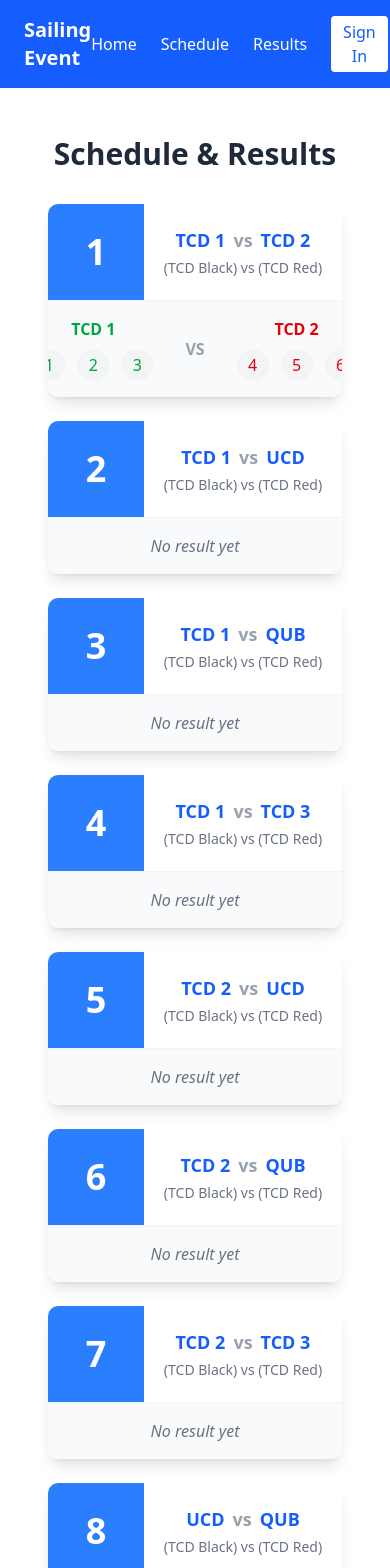
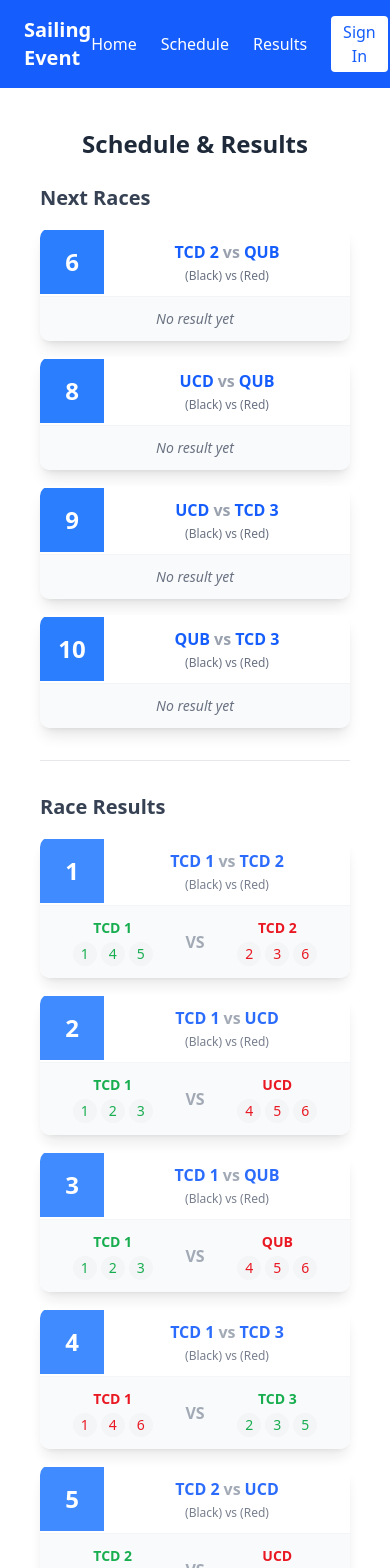
Before and after one commit to bolgerru/sailing-event, a Next.js app: page /schedule in a window 390 px wide. Shown: the top 1568 px of the page. Built offline with nearby package versions, Linux system fonts and the light colour scheme; no server answers.

Commit message:
mobile friendly

```diff
--- a/app/admin/[[...rest]]/AdminResultsForm.tsx
+++ b/app/admin/[[...rest]]/AdminResultsForm.tsx
@@ -21,16 +21,17 @@
 
 export default function AdminResultsForm({ races: initialRaces }: { races: Race[] }) {
   const [races, setRaces] = useState<Race[]>(initialRaces);
-  const [formData, setFormData] = useState<{ [key: number]: number[] }>({});
+  const [formData, setFormData] = useState<{ [key: number]: (number | '')[] }>({});
   const [teamInput, setTeamInput] = useState<string>('');
   const [showTeamInput, setShowTeamInput] = useState(false);
   const [boatSets, setBoatSets] = useState<BoatSet[]>([]);
 
   useEffect(() => {
-    // Load initial form data
-    const initialData: { [key: number]: number[] } = {};
+    // Load initial form data - set empty strings instead of zeros
+    const initialData: { [key: number]: (number | '')[] } = {};
     initialRaces.forEach((race) => {
-      initialData[race.raceNumber] = race.result || Array(6).fill(0);
+      // Use race.result if it exists, otherwise use array of empty strings
+      initialData[race.raceNumber] = race.result || Array(6).fill('');
     });
     setFormData(initialData);
 
@@ -59,9 +60,9 @@
       if (response.ok) {
         const freshRaces = await response.json();
         setRaces(freshRaces);
-        const updatedData: { [key: number]: number[] } = {};
+        const updatedData: { [key: number]: (number | '')[] } = {};
         freshRaces.forEach((race: Race) => {
-          updatedData[race.raceNumber] = race.result || Array(6).fill(0);
+          updatedData[race.raceNumber] = race.result || Array(6).fill('');
         });
         setFormData(updatedData);
       } else {
@@ -72,9 +73,9 @@
     }
   };
 
-  const determineWinner = (race: Race, result: number[]): string => {
-    const teamABoats = result.slice(0, 3);
-    const teamBBoats = result.slice(3, 6);
+  const determineWinner = (race: Race, result: (number | '')[]): string => {
+    const teamABoats = result.slice(0, 3).map(v => typeof v === 'number' ? v : 0);
+    const teamBBoats = result.slice(3, 6).map(v => typeof v === 'number' ? v : 0);
     const sumA = teamABoats.reduce((a, b) => a + b, 0);
     const sumB = teamBBoats.reduce((a, b) => a + b, 0);
 
@@ -86,9 +87,9 @@
   };
 
   const handleChange = (raceNumber: number, index: number, value: number) => {
-    const current = formData[raceNumber] || Array(6).fill(0);
+    const current = formData[raceNumber] || Array(6).fill('');  // Changed from fill(0) to fill('')
     const updated = [...current];
-    updated[index] = value;
+    updated[index] = value || '';  // Use empty string if value is 0 or empty
     setFormData({ ...formData, [raceNumber]: updated });
   };
 
@@ -97,7 +98,9 @@
     if (
       result &&
       result.length === 6 &&
-      result.every((pos) => typeof pos === 'number' && pos >= 1)
+      result.every((pos): pos is number =>
+        typeof pos === 'number' && pos >= 1
+      )
     ) {
       const race = races.find((r) => r.raceNumber === raceNumber);
       if (!race) return alert('Race not found');
@@ -129,7 +132,8 @@
   };
 
   const handleClear = async (raceNumber: number) => {
-    setFormData({ ...formData, [raceNumber]: Array(6).fill(0) });
+    // Set to empty strings instead of zeros
+    setFormData({ ...formData, [raceNumber]: Array(6).fill('') });
 
     const res = await fetch('/api/results', {
       method: 'POST',
@@ -212,6 +216,18 @@
     await fetchRaces();
   };
 
+  // Helper function to determine if team is winning (add this before the return statement)
+  const getTeamScore = (positions: (number | '')[], startIndex: number) => {
+    return positions
+      ?.slice(startIndex, startIndex + 3)
+      .reduce<number>((sum, pos) => {
+        if (typeof pos === 'number') {
+          return sum + pos;
+        }
+        return sum;
+      }, 0);
+  };
+
   return (
     <div className="space-y-6">
       <div className="flex flex-col gap-4 mb-6">
@@ -284,81 +300,151 @@
 
       {races.map((race) => {
         const result = formData[race.raceNumber];
-        const winner = result && result.every((n) => n >= 1)
-          ? determineWinner(race, result)
-          : null;
+        const teamAScore = getTeamScore(result, 0);
+        const teamBScore = getTeamScore(result, 3);
+        const isTeamAWinning = teamAScore < teamBScore;
+        const isTeamBWinning = teamBScore < teamAScore;
+        const winner = result && result.every((n) =>
+          typeof n === 'number' && n >= 1
+        ) ? determineWinner(race, result) : null;
 
         return (
-          <div key={race.raceNumber} className="p-4 bg-white border rounded-md">
-            <div className="mb-4">
-              <h2 className="text-lg font-semibold">
+          <div key={race.raceNumber} className="p-3 bg-white border rounded-md">
+            <div className="mb-3">
+              <h2 className="text-base md:text-lg font-semibold">
                 Race {race.raceNumber}: {race.teamA} vs {race.teamB}
               </h2>
-              <div className="text-sm text-gray-600 mt-1">
+              <div className="text-xs md:text-sm text-gray-600 mt-1">
                 Boats: {race.boats?.[`set-1-team1`]} vs {race.boats?.[`set-1-team2`]}
               </div>
             </div>
 
             {winner && (
-              <div className="mb-4 text-green-700 font-semibold">
+              <div className="mb-3 text-green-700 font-semibold text-sm md:text-base">
                 Winner: {winner}
               </div>
             )}
 
-            <div className="grid grid-cols-2 gap-8 mb-4">
+            <div className="space-y-4 md:grid md:grid-cols-2 md:gap-4 md:space-y-0">
               {/* Team A Boats */}
               <div className="space-y-2">
-                <h3 className="font-medium text-blue-600">{race.teamA}</h3>
-                <div className="space-y-2 bg-blue-50 p-3 rounded-md">
-                  {[...Array(3)].map((_, i) => (
-                    <div key={i} className="flex items-center gap-2">
-                      <label className="text-sm w-16">Boat {i + 1}</label>
-                      <input
-                        type="number"
-                        min={0}
-                        value={formData[race.raceNumber]?.[i] ?? ''}
-                        onChange={(e) =>
-                          handleChange(race.raceNumber, i, Number(e.target.value))
-                        }
-                        className="w-full border rounded px-2 py-1"
-                      />
-                    </div>
-                  ))}
+                <h3 className={`font-medium text-sm md:text-base ${
+                  isTeamAWinning ? 'text-green-600' : 'text-red-600'
+                }`}>{race.teamA}</h3>
+                <div className={`space-y-4 p-3 rounded-md ${
+                  isTeamAWinning ? 'bg-green-50' : 'bg-red-50'
+                }`}>
+                  <div className="bg-white shadow-sm p-2 rounded-md">
+                    {[...Array(3)].map((_, i) => (
+                      <div key={i} className="space-y-2 mb-2 last:mb-0">
+                        <div className="flex justify-between text-xs">
+                          <label>Boat {i + 1}</label>
+                          <span className="font-medium">
+                            {formData[race.raceNumber]?.[i] || '-'}
+                          </span>
+                        </div>
+                        <div className="flex gap-1">
+                          {[1, 2, 3, 4, 5, 6].map((num) => (
+                            <button
+                              key={num}
+                              onClick={() => handleChange(race.raceNumber, i, num)}
+                              className={`flex-1 h-8 text-sm rounded border ${
+                                formData[race.raceNumber]?.[i] === num
+                                  ? 'bg-blue-600 border-blue-700 text-white'
+                                  : 'bg-white border-blue-300 text-blue-600 hover:bg-blue-50'
+                              }`}
+                              style={{
+                                WebkitTapHighlightColor: 'transparent'
+                              }}
+                            >
+                              {num}
+                            </button>
+                          ))}
+                          <input
+                            type="number"
+                            min={1}
+                            value={formData[race.raceNumber]?.[i] || ''}
+                            onChange={(e) => {
+                              const value = parseInt(e.target.value);
+                              if (!isNaN(value)) {
+                                handleChange(race.raceNumber, i, value);
+                              }
+                            }}
+                            className="w-14 h-8 text-sm border rounded text-center"
+                            placeholder="..."
+                          />
+                        </div>
+                      </div>
+                    ))}
+                  </div>
                 </div>
               </div>
 
               {/* Team B Boats */}
               <div className="space-y-2">
-                <h3 className="font-medium text-red-600">{race.teamB}</h3>
-                <div className="space-y-2 bg-red-50 p-3 rounded-md">
-                  {[...Array(3)].map((_, i) => (
-                    <div key={i} className="flex items-center gap-2">
-                      <label className="text-sm w-16">Boat {i + 1}</label>
-                      <input
-                        type="number"
-                        min={0}
-                        value={formData[race.raceNumber]?.[i + 3] ?? ''}
-                        onChange={(e) =>
-                          handleChange(race.raceNumber, i + 3, Number(e.target.value))
-                        }
-                        className="w-full border rounded px-2 py-1"
-                      />
-                    </div>
-                  ))}
+                <h3 className={`font-medium text-sm md:text-base ${
+                  isTeamBWinning ? 'text-green-600' : 'text-red-600'
+                }`}>{race.teamB}</h3>
+                <div className={`space-y-4 p-3 rounded-md ${
+                  isTeamBWinning ? 'bg-green-50' : 'bg-red-50'
+                }`}>
+                  <div className="bg-white p-2 rounded-md">
+                    {[...Array(3)].map((_, i) => (
+                      <div key={i} className="space-y-2 mb-2 last:mb-0">
+                        <div className="flex justify-between text-xs">
+                          <label>Boat {i + 1}</label>
+                          <span className="font-medium">
+                            {formData[race.raceNumber]?.[i + 3] || '-'}
+                          </span>
+                        </div>
+                        <div className="flex gap-1">
+                          {[1, 2, 3, 4, 5, 6].map((num) => (
+                            <button
+                              key={num}
+                              onClick={() => handleChange(race.raceNumber, i + 3, num)}
+                              className={`flex-1 h-8 text-sm rounded border ${
+                                formData[race.raceNumber]?.[i + 3] === num
+                                  ? 'bg-blue-600 border-blue-700 text-white'
+                                  : 'bg-white border-blue-300 text-blue-600 hover:bg-blue-50'
+                              }`}
+                              style={{
+                                WebkitTapHighlightColor: 'transparent'
+                              }}
+                            >
+                              {num}
+                            </button>
+                          ))}
+                          <input
+                            type="number"
+                            min={1}
+                            value={formData[race.raceNumber]?.[i + 3] || ''}
+                            onChange={(e) => {
+                              const value = parseInt(e.target.value);
+                              if (!isNaN(value)) {
+                                handleChange(race.raceNumber, i + 3, value);
+                              }
+                            }}
+                            className="w-14 h-8 text-sm border rounded text-center"
+                            placeholder="..."
+                          />
+                        </div>
+                      </div>
+                    ))}
+                  </div>
                 </div>
               </div>
             </div>
 
-            <div className="flex gap-4">
+            <div className="flex gap-2 mt-4">
               <button
                 onClick={() => handleSubmit(race.raceNumber)}
-                className="bg-blue-600 text-white px-4 py-2 rounded hover:bg-blue-700"
+                className="flex-1 bg-blue-600 text-white px-4 py-2 rounded text-sm md:text-base hover:bg-blue-700"
               >
                 Save Result
               </button>
               <button
                 onClick={() => handleClear(race.raceNumber)}
-                className="bg-gray-500 text-white px-4 py-2 rounded hover:bg-gray-600"
+                className="flex-1 bg-gray-500 text-white px-4 py-2 rounded text-sm md:text-base hover:bg-gray-600"
               >
                 Clear Results
               </button>
--- a/app/schedule/page.tsx
+++ b/app/schedule/page.tsx
@@ -45,9 +45,13 @@
 export default async function SchedulePage() {
   const races = await getRaces();
 
+  // Separate races into upcoming and completed
+  const completedRaces = races.filter(race => isValidResult(race.result));
+  const upcomingRaces = races.filter(race => !isValidResult(race.result));
+
   return (
-    <div className="max-w-4xl mx-auto p-6 space-y-8">
-      <h1 className="text-3xl font-bold text-center mb-8 text-gray-800">
+    <div className="max-w-4xl mx-auto p-4 space-y-8">
+      <h1 className="text-2xl md:text-3xl font-bold text-center mb-6 text-gray-800">
         Schedule & Results
       </h1>
 
@@ -55,51 +59,95 @@
         <p className="text-center text-gray-500">No races scheduled yet.</p>
       )}
 
-      <div className="grid gap-6">
-        {races.map((race) => (
+      {/* Upcoming Races Section */}
+      {upcomingRaces.length > 0 && (
+        <div className="space-y-4">
+          <h2 className="text-xl font-semibold text-gray-700">Next Races</h2>
+          <div className="grid gap-4">
+            {upcomingRaces.map((race) => (
               <div
                 key={race.raceNumber}
                 className="bg-white shadow-lg rounded-lg overflow-hidden hover:shadow-xl transition-shadow"
               >
                 <div className="flex items-center border-b border-gray-100">
-              <div className="w-24 h-24 flex items-center justify-center bg-blue-500 text-white">
-                <span className="text-4xl font-bold">
+                  <div className="w-16 md:w-24 h-16 md:h-24 flex items-center justify-center bg-blue-500 text-white">
+                    <span className="text-2xl md:text-4xl font-bold">
                       {race.raceNumber}
                     </span>
                   </div>
 
-              <div className="flex-1 p-4">
-                <div className="text-lg font-semibold text-center">
+                  <div className="flex-1 p-3">
+                    <div className="text-base md:text-lg font-semibold text-center">
                       <span className="text-blue-600">{race.teamA}</span>
-                  <span className="mx-2 text-gray-400">vs</span>
+                      <span className="mx-1 md:mx-2 text-gray-400">vs</span>
                       <span className="text-blue-600">{race.teamB}</span>
                     </div>
-                <div className="text-sm text-gray-500 text-center mt-1">
+                    <div className="text-xs md:text-sm text-gray-500 text-center mt-1">
                       ({race.boats.teamA}) vs ({race.boats.teamB})
                     </div>
                   </div>
                 </div>
 
-            <div className="p-4 bg-gray-50">
+                <div className="p-3 bg-gray-50">
+                  <p className="text-center text-gray-500 italic text-sm">
+                    No result yet
+                  </p>
+                </div>
+              </div>
+            ))}
+          </div>
+        </div>
+      )}
+
+      {/* Completed Races Section */}
+      {completedRaces.length > 0 && (
+        <div className="space-y-4 mt-8 pt-8 border-t border-gray-200">
+          <h2 className="text-xl font-semibold text-gray-700">Race Results</h2>
+          <div className="grid gap-4">
+            {completedRaces.map((race) => (
+              <div
+                key={race.raceNumber}
+                className="bg-white shadow-lg rounded-lg overflow-hidden hover:shadow-xl transition-shadow opacity-90"
+              >
+                <div className="flex items-center border-b border-gray-100">
+                  <div className="w-16 md:w-24 h-16 md:h-24 flex items-center justify-center bg-blue-500 text-white">
+                    <span className="text-2xl md:text-4xl font-bold">
+                      {race.raceNumber}
+                    </span>
+                  </div>
+
+                  <div className="flex-1 p-3">
+                    <div className="text-base md:text-lg font-semibold text-center">
+                      <span className="text-blue-600">{race.teamA}</span>
+                      <span className="mx-1 md:mx-2 text-gray-400">vs</span>
+                      <span className="text-blue-600">{race.teamB}</span>
+                    </div>
+                    <div className="text-xs md:text-sm text-gray-500 text-center mt-1">
+                      ({race.boats.teamA}) vs ({race.boats.teamB})
+                    </div>
+                  </div>
+                </div>
+
+                <div className="p-3 bg-gray-50">
                   {isValidResult(race.result) ? (
-                <div className="text-center space-y-3">
-                  <div className="flex justify-center items-center gap-8">
+                    <div className="text-center space-y-2">
+                      <div className="flex justify-center items-center gap-2 md:gap-8">
                         <div className={`flex-1 ${getWinner(race.result, race.teamA, race.teamB) === race.teamA ? 'text-green-600' : 'text-red-600'}`}>
-                      <p className="font-semibold mb-2">{race.teamA}</p>
-                      <div className="flex justify-center gap-3">
+                          <p className="font-semibold mb-1 text-sm md:text-base">{race.teamA}</p>
+                          <div className="flex justify-center gap-1 md:gap-3">
                             {race.result!.slice(0, 3).map((pos, i) => (
-                          <span key={i} className="bg-gray-100 rounded-full w-8 h-8 flex items-center justify-center">
+                              <span key={i} className="bg-gray-100 rounded-full w-6 h-6 md:w-8 md:h-8 flex items-center justify-center text-sm">
                                 {pos}
                               </span>
                             ))}
                           </div>
                         </div>
-                    <div className="text-gray-400 font-bold">VS</div>
+                        <div className="text-gray-400 font-bold px-1 md:px-2">VS</div>
                         <div className={`flex-1 ${getWinner(race.result, race.teamA, race.teamB) === race.teamB ? 'text-green-600' : 'text-red-600'}`}>
-                      <p className="font-semibold mb-2">{race.teamB}</p>
-                      <div className="flex justify-center gap-3">
+                          <p className="font-semibold mb-1 text-sm md:text-base">{race.teamB}</p>
+                          <div className="flex justify-center gap-1 md:gap-3">
                             {race.result!.slice(3).map((pos, i) => (
-                          <span key={i} className="bg-gray-100 rounded-full w-8 h-8 flex items-center justify-center">
+                              <span key={i} className="bg-gray-100 rounded-full w-6 h-6 md:w-8 md:h-8 flex items-center justify-center text-sm">
                                 {pos}
                               </span>
                             ))}
@@ -108,7 +156,7 @@
                       </div>
                     </div>
                   ) : (
-                <p className="text-center text-gray-500 italic">
+                    <p className="text-center text-gray-500 italic text-sm">
                       No result yet
                     </p>
                   )}
@@ -117,5 +165,7 @@
             ))}
           </div>
         </div>
+      )}
+    </div>
   );
 }
--- a/data/leaderboard.json
+++ b/data/leaderboard.json
@@ -1,42 +1,42 @@
 [
   {
     "team": "TCD 1",
-    "wins": 1,
-    "totalRaces": 1,
+    "wins": 3,
+    "totalRaces": 4,
     "points": 0,
-    "winPercentage": 100,
+    "winPercentage": 75,
     "place": 1
   },
   {
     "team": "TCD 2",
+    "wins": 2,
+    "totalRaces": 3,
+    "points": 0,
+    "winPercentage": 66.66666666666666,
+    "place": 2
+  },
+  {
+    "team": "TCD 3",
+    "wins": 1,
+    "totalRaces": 2,
+    "points": 0,
+    "winPercentage": 50,
+    "place": 3
+  },
+  {
+    "team": "UCD",
+    "wins": 0,
+    "totalRaces": 2,
+    "points": 0,
+    "winPercentage": 0,
+    "place": 4
+  },
+  {
+    "team": "QUB",
     "wins": 0,
     "totalRaces": 1,
     "points": 0,
     "winPercentage": 0,
-    "place": 2
-  },
-  {
-    "team": "UCD",
-    "wins": 0,
-    "totalRaces": 0,
-    "points": 0,
-    "winPercentage": 0,
-    "place": 2
-  },
-  {
-    "team": "QUB",
-    "wins": 0,
-    "totalRaces": 0,
-    "points": 0,
-    "winPercentage": 0,
-    "place": 2
-  },
-  {
-    "team": "TCD 3",
-    "wins": 0,
-    "totalRaces": 0,
-    "points": 0,
-    "winPercentage": 0,
-    "place": 2
+    "place": 4
   }
 ]
--- a/data/schedule.json
+++ b/data/schedule.json
@@ -4,8 +4,25 @@
     "teamA": "TCD 1",
     "teamB": "TCD 2",
     "boats": {
-      "teamA": "TCD Black",
-      "teamB": "TCD Red"
+      "teamA": "Black",
+      "teamB": "Red"
+    },
+    "result": [
+      1,
+      4,
+      5,
+      2,
+      3,
+      6
+    ]
+  },
+  {
+    "raceNumber": 2,
+    "teamA": "TCD 1",
+    "teamB": "UCD",
+    "boats": {
+      "teamA": "Black",
+      "teamB": "Red"
     },
     "result": [
       1,
@@ -17,30 +34,20 @@
     ]
   },
   {
-    "raceNumber": 2,
-    "teamA": "TCD 1",
-    "teamB": "UCD",
-    "boats": {
-      "teamA": "TCD Black",
-      "teamB": "TCD Red"
-    },
-    "result": null
-  },
-  {
     "raceNumber": 3,
     "teamA": "TCD 1",
     "teamB": "QUB",
     "boats": {
-      "teamA": "TCD Black",
-      "teamB": "TCD Red"
+      "teamA": "Black",
+      "teamB": "Red"
     },
     "result": [
-      0,
-      0,
-      0,
-      0,
-      0,
-      0
+      1,
+      2,
+      3,
+      4,
+      5,
+      6
     ]
   },
   {
@@ -48,16 +55,16 @@
     "teamA": "TCD 1",
     "teamB": "TCD 3",
     "boats": {
-      "teamA": "TCD Black",
-      "teamB": "TCD Red"
+      "teamA": "Black",
+      "teamB": "Red"
     },
     "result": [
-      0,
-      0,
-      0,
-      0,
-      0,
-      0
+      1,
+      4,
+      6,
+      2,
+      3,
+      5
     ]
   },
   {
@@ -65,16 +72,16 @@
     "teamA": "TCD 2",
     "teamB": "UCD",
     "boats": {
-      "teamA": "TCD Black",
-      "teamB": "TCD Red"
+      "teamA": "Black",
+      "teamB": "Red"
     },
     "result": [
-      0,
-      0,
-      0,
-      0,
-      0,
-      0
+      1,
+      2,
+      3,
+      4,
+      5,
+      6
     ]
   },
   {
@@ -82,8 +89,8 @@
     "teamA": "TCD 2",
     "teamB": "QUB",
     "boats": {
-      "teamA": "TCD Black",
-      "teamB": "TCD Red"
+      "teamA": "Black",
+      "teamB": "Red"
     },
     "result": [
       0,
@@ -99,16 +106,16 @@
     "teamA": "TCD 2",
     "teamB": "TCD 3",
     "boats": {
-      "teamA": "TCD Black",
-      "teamB": "TCD Red"
+      "teamA": "Black",
+      "teamB": "Red"
     },
     "result": [
-      0,
-      0,
-      0,
-      0,
-      0,
-      0
+      1,
+      2,
+      7,
+      3,
+      4,
+      7
     ]
   },
   {
@@ -116,8 +123,8 @@
     "teamA": "UCD",
     "teamB": "QUB",
     "boats": {
-      "teamA": "TCD Black",
-      "teamB": "TCD Red"
+      "teamA": "Black",
+      "teamB": "Red"
     },
     "result": [
       0,
@@ -133,8 +140,8 @@
     "teamA": "UCD",
     "teamB": "TCD 3",
     "boats": {
-      "teamA": "TCD Black",
-      "teamB": "TCD Red"
+      "teamA": "Black",
+      "teamB": "Red"
     },
     "result": [
       0,
@@ -150,8 +157,8 @@
     "teamA": "QUB",
     "teamB": "TCD 3",
     "boats": {
-      "teamA": "TCD Black",
-      "teamB": "TCD Red"
+      "teamA": "Black",
+      "teamB": "Red"
     },
     "result": [
       0,
```
Lines whose indentation alone changed are shown as unchanged.
